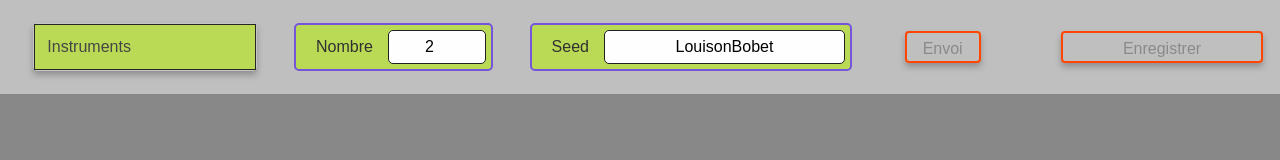
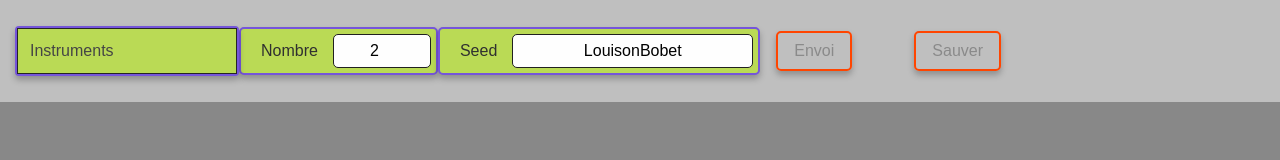
Before and after one commit to kenavoloic/outilsAPI, a React app: page / in a window 1280 px wide. Built offline with nearby package versions, Linux system fonts and the light colour scheme.

Commit message:
05.02.20

```diff
--- a/src/composants/Choix.js
+++ b/src/composants/Choix.js
@@ -49,18 +49,25 @@ class Choix extends React.Component {
     }
 
     optionChoisie(abbreviation, libelle){
-        this.setState({ouver: false, abbreviation: abbreviation, libelle: libelle}, this.props.actualisation({abbreviation: abbreviation, libelle: libelle}));
+        this.setState({ouvert: false, abbreviation: abbreviation, libelle: libelle}, this.props.actualisation({abbreviation: abbreviation, libelle: libelle}));
     }
 
     // à finir : ouverture/fermeture du details
+    //ouverture = envoi =>  envoi ? 'open' : '';
 
-    ouverture = envoi =>  envoi ? open : '';
+    modificationSummary = libelle => {
+        return libelle ? <summary className="actif">{libelle}</summary> : <summary className="inactif">Instruments</summary>;
+    }
 
 
     render(){
+
+        const ouvert = this.state.ouvert ? 'open' : '';
+
         return (
-            <details className="selecteur" key="selecteur" value={this.ouverture()} name="instrument">
-            <summary>{this.state.libelle ? this.state.libelle : 'Instruments'}</summary>
+            <details className="selecteur" key="selecteur"  name="instrument" >
+            {/*<summary>{this.state.libelle ? this.state.libelle : 'Instruments'}</summary>*/}
+            {this.modificationSummary(this.state.libelle)}
             <article className="cadreSelecteur">
             {this.creationSelecteur(this.state.options)}
             </article>
--- a/src/composants/Formulaire.js
+++ b/src/composants/Formulaire.js
@@ -113,7 +113,7 @@ class Formulaire extends React.Component {
             <button type="submit" disabled={!requetePossible}>Envoi</button>
 
             </form>
-            <button id="enregistrer" onClick={this.sauvegarderJson} disabled={!sauvegardePossible}>Enregistrer</button>
+            <button id="enregistrer" onClick={this.sauvegarderJson} disabled={!sauvegardePossible}>Sauver</button>
             </nav>
         );
     }
--- a/src/index.less
+++ b/src/index.less
@@ -39,6 +39,10 @@
 @desactivee: @desactive;
 
 @labelCouleur: #303030;
+@boiteOmbre: 0px 4px 6px 0px rgba(0,0,0,0.25);
+
+
+
 *, *::before, *::after {
     margin:0;
     padding:0;
@@ -95,6 +99,7 @@ text-align:center;
     padding: 5px;
     background-color: @couleur;
     border:2px solid @complementaire;//#202020;
+    box-shadow: @boiteOmbre;
 
     input {
         font:inherit;
@@ -122,9 +127,9 @@ button {
     //font-size:80%;
     text-align:center;
     //line-height:1;
-    //height:2.25em;
-    border:2px solid #88dd88;
-    border-radius:4px;
+    height:2.5em;
+    border:3px solid #88dd88;
+    border-radius:5px;
     //padding:1.25em;//10px;
     box-shadow: 0px 4px 6px 0px rgba(0,0,0,0.25);
     background-color: #fefefe;
@@ -157,31 +162,42 @@ nav.barre {
     padding:15px 15px;
     display:grid;
     //grid-template-columns: 8fr 1fr;
-    grid-template-columns: 80% 20%;
+    //grid-template-columns: 80% 10% 10%;
     grid-gap: 30px;
+
+    grid-template-columns: repeat(15, 1fr);
     //grid-auto-flow: row;
     //justify-content:space-around;
 }
 
 form.enteteFormulaire {
-    grid-column-start:1;
-    grid-column-end:2;
+    //grid-column-start:1;
+    //grid-column-end:2;
+    grid-column:1/13;
+
     display:flex;
-    justify-content:space-around;
+    //justify-content:start;
+
+    //column-gap: 1em;
     align-items:center;
     font-size:100%;
+    //flex: 1 1 auto;
+
 }
 
 article.cadreSelecteur {
     display:flex;
     flex-direction: column;
     position:absolute;
+    padding: 0 1em 0;
+    box-shadow: @boiteOmbre;
 }
 
 details.selecteur {
     font-size:100%;
     display: inline-block;
-    border:1px solid #c5c5c5;
+    //border:1px solid #c5c5c5;
+    border:2px solid @complementaire;//#202020;
     border-radius: 4px;
     position:relative;
     color:#454545;
@@ -196,6 +212,16 @@ details.selecteur  summary {
     padding:6px 12px;
     border:1px solid #252525;
     list-style:none;
+
+    &.inactif {
+        color:inherit;
+        background-color:inherit;
+    }
+
+    &.actif {
+        color: #303030;
+        background-color: #fefefe;
+    }
 }
 
 details.detailsGroupe {
@@ -211,7 +237,14 @@ details.detailsGroupe  summary {
     padding: 5px 0px 5px 5px;
     border-radius:4px;
     list-style:none;
+
 }
+
+details.detailsGroupe    summary.actif {
+    color:#303030;
+    background-color: #fefefe;
+}
+
 
 details.detailsGroupe  ul {
     display:inline-table;
@@ -238,8 +271,9 @@ details.detailsGroupe  ul li:hover {
 }
 
 button#enregistrer {
-    grid-column-start:2;
-    grid-column-end:3;
+    //grid-column-start:3;
+    //grid-column-end:4;
+    grid-column:15/16;
     margin-right:2em;
 }
 
@@ -255,7 +289,7 @@ button#enregistrer[disabled] {
     grid-gap: 0.5em;
     justify-content:space-around;
     margin:0;
-    margin-top:5.5em;
+    margin-top:6.5em;
     padding:0 20px;
     border-radius:@bordureRayon;
 }
```
